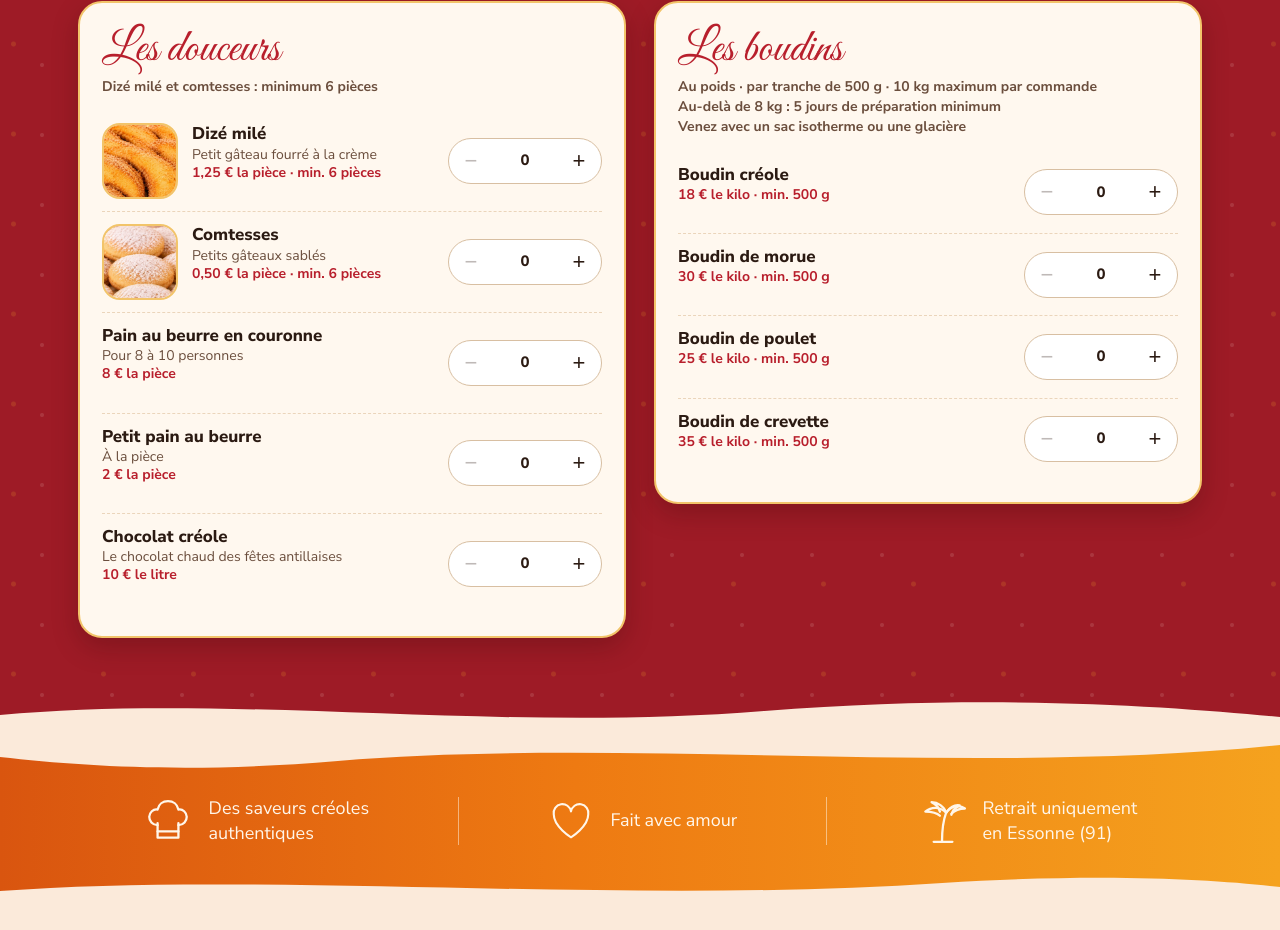
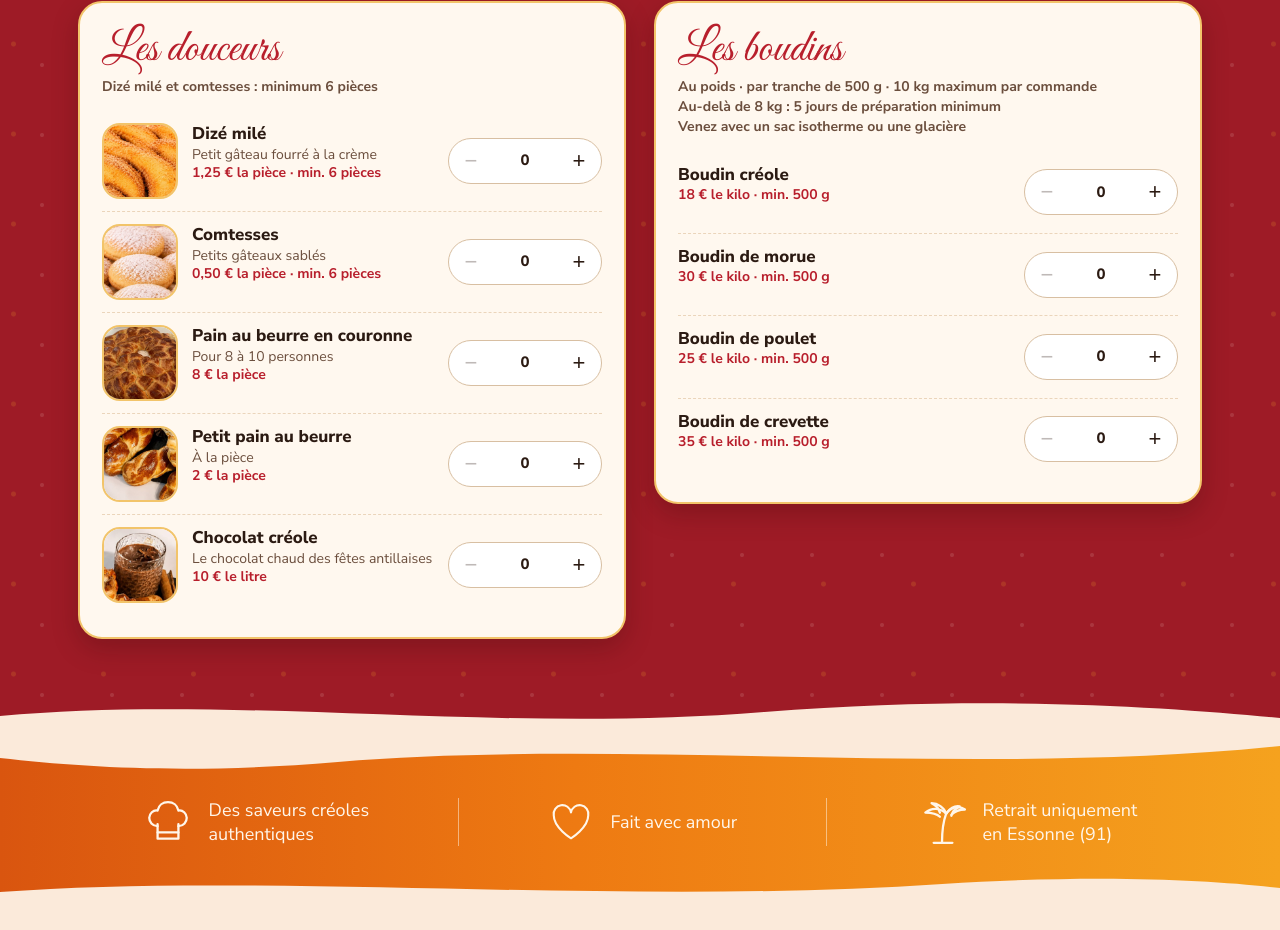
Before and after one commit to Chezanns/chezanns.github.io, a plain HTML site: page index.html in a window 1280 px wide. Shown: the part 2680-3610 px from the top of the page. Drawn offline with Linux system fonts and the light colour scheme.

Commit message:
Photos : pain au beurre en couronne, petits pains et chocolat créole
Co-Authored-By: Claude Opus 5.5 <noreply@anthropic.com>
Claude-Session: https://claude.ai/code/session_01MwuLLAyzGH1qKEkcrNZwLo

```diff
--- a/css/style.css
+++ b/css/style.css
@@ -345,3 +345,4 @@ main,.footer{overflow-x:clip}
 .modal--photo .modal__close{background:rgba(255,255,255,.9);top:10px;right:10px}
 @media (max-width:760px){.noel-item__img{width:64px;height:64px;border-radius:14px}}
 .noel-item .stepper{margin-left:auto}
+.modal--photo img{max-height:calc(100dvh - 40px);object-fit:contain;margin:0 auto}
--- a/js/config.js
+++ b/js/config.js
@@ -53,9 +53,9 @@ window.CHEZ_ANNS_CONFIG = {
     PRODUCTS: [
       { id: "dize-mile-sucre", group: "douceurs", name: "Dizé milé", desc: "Petit gâteau fourré à la crème", img: "images/noel-dize-mile.jpg", imgLarge: "images/noel-dize-mile-grand.jpg", unit: "piece", price: 1.25, min: 6, step: 1 },
       { id: "comtesses",       group: "douceurs", name: "Comtesses", desc: "Petits gâteaux sablés", img: "images/noel-comtesses.jpg", imgLarge: "images/noel-comtesses-grand.jpg", unit: "piece", price: 0.50, min: 6, step: 1 },
-      { id: "pain-beurre",     group: "douceurs", name: "Pain au beurre en couronne", desc: "Pour 8 à 10 personnes", unit: "piece", price: 8, min: 1, step: 1 },
-      { id: "petit-pain-beurre", group: "douceurs", name: "Petit pain au beurre", desc: "À la pièce", unit: "piece", price: 2, min: 1, step: 1 },
-      { id: "chocolat-creole", group: "douceurs", name: "Chocolat créole", desc: "Le chocolat chaud des fêtes antillaises", unit: "litre", price: 10, min: 1, step: 1 },
+      { id: "pain-beurre",     group: "douceurs", name: "Pain au beurre en couronne", desc: "Pour 8 à 10 personnes", img: "images/noel-couronne.jpg", imgLarge: "images/noel-couronne-grand.jpg", unit: "piece", price: 8, min: 1, step: 1 },
+      { id: "petit-pain-beurre", group: "douceurs", name: "Petit pain au beurre", desc: "À la pièce", img: "images/noel-petit-pain.jpg", imgLarge: "images/noel-petits-pains-grand.jpg", unit: "piece", price: 2, min: 1, step: 1 },
+      { id: "chocolat-creole", group: "douceurs", name: "Chocolat créole", desc: "Le chocolat chaud des fêtes antillaises", img: "images/noel-chocolat.jpg", imgLarge: "images/noel-petits-pains-grand.jpg", unit: "litre", price: 10, min: 1, step: 1 },
       { id: "boudin-creole",   group: "boudins",  name: "Boudin créole",      unit: "kg", price: 18, min: 500, step: 500 },
       { id: "boudin-morue",    group: "boudins",  name: "Boudin de morue",    unit: "kg", price: 30, min: 500, step: 500 },
       { id: "boudin-poulet",   group: "boudins",  name: "Boudin de poulet",   unit: "kg", price: 25, min: 500, step: 500 },
```
Also changed, not shown: images/noel-chocolat.jpg (added), images/noel-couronne-grand.jpg (added), images/noel-couronne.jpg (added), images/noel-petit-pain.jpg (added), images/noel-petits-pains-grand.jpg (added).
